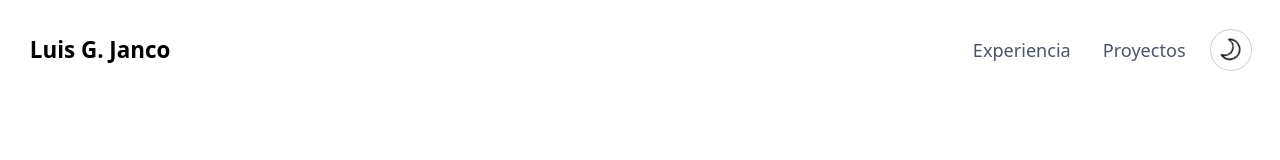
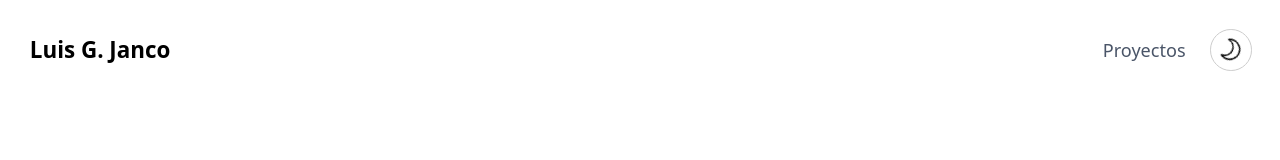
Before and after one commit to LuiSauter/portfolio, a Next.js app: page / in a window 1280 px wide. Shown: the top 160 px of the page. Built offline with nearby package versions, Linux system fonts and the light colour scheme.

Commit message:
refactor: remove comments

```diff
--- a/src/components/Nav/Nav.tsx
+++ b/src/components/Nav/Nav.tsx
@@ -16,9 +16,9 @@ export const Nav = () => {
         </a>
       </Link>
       <nav>
-        <NavButton text='Experiencia' url={hrefs.EXPERIENCE_HREF}>
+        {/* <NavButton text='Experiencia' url={hrefs.EXPERIENCE_HREF}>
           <ExperienceIcon className='text-secondary' />
-        </NavButton>
+        </NavButton> */}
         <NavButton text='Proyectos' url={hrefs.PROJECTS_HREF}>
           <ProjectsIcon className='text-secondary' />
         </NavButton>
```
Also changed, not shown: src/components/Tag/Tag.tsx (deleted, +0 -9 lines).
